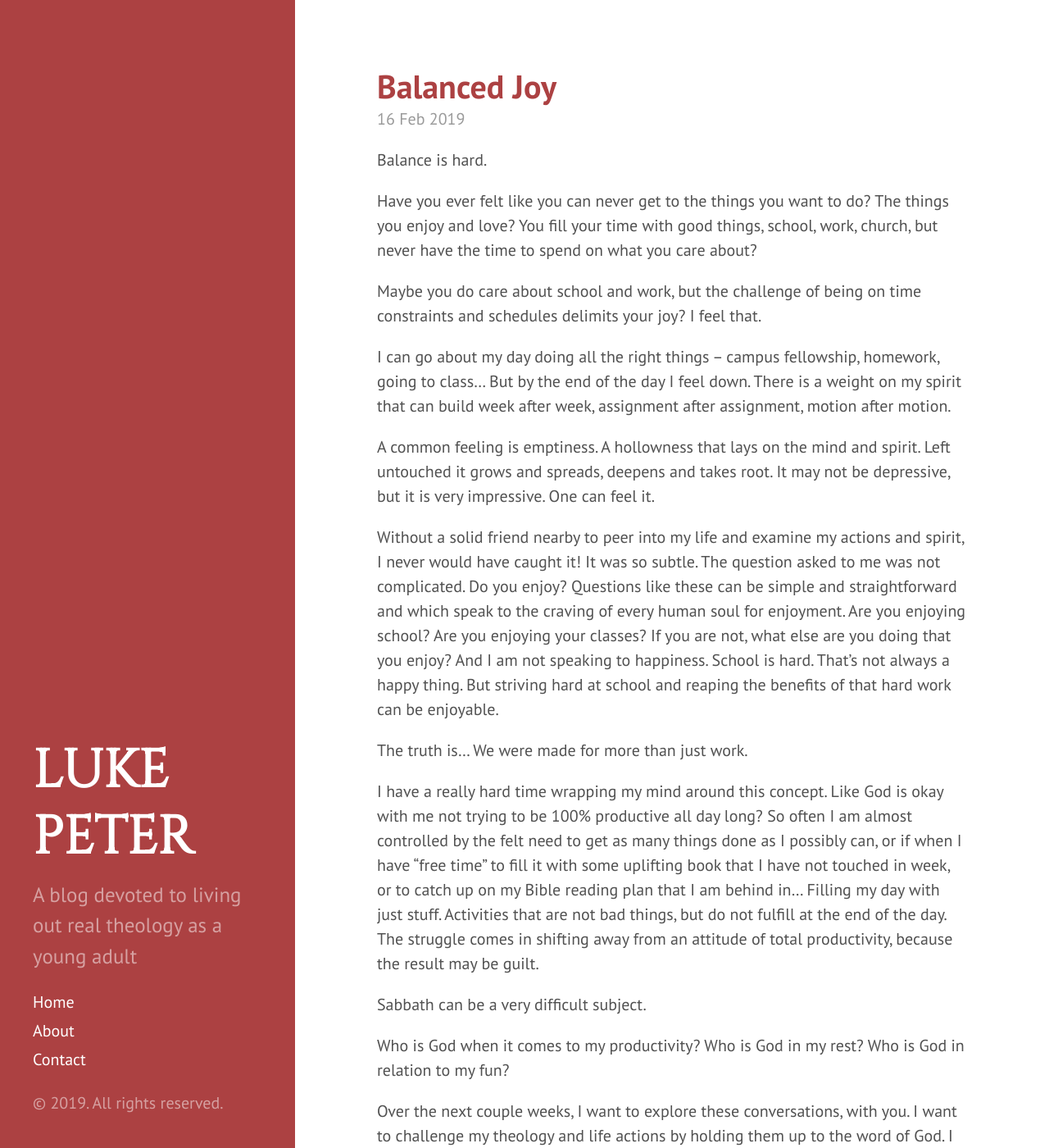
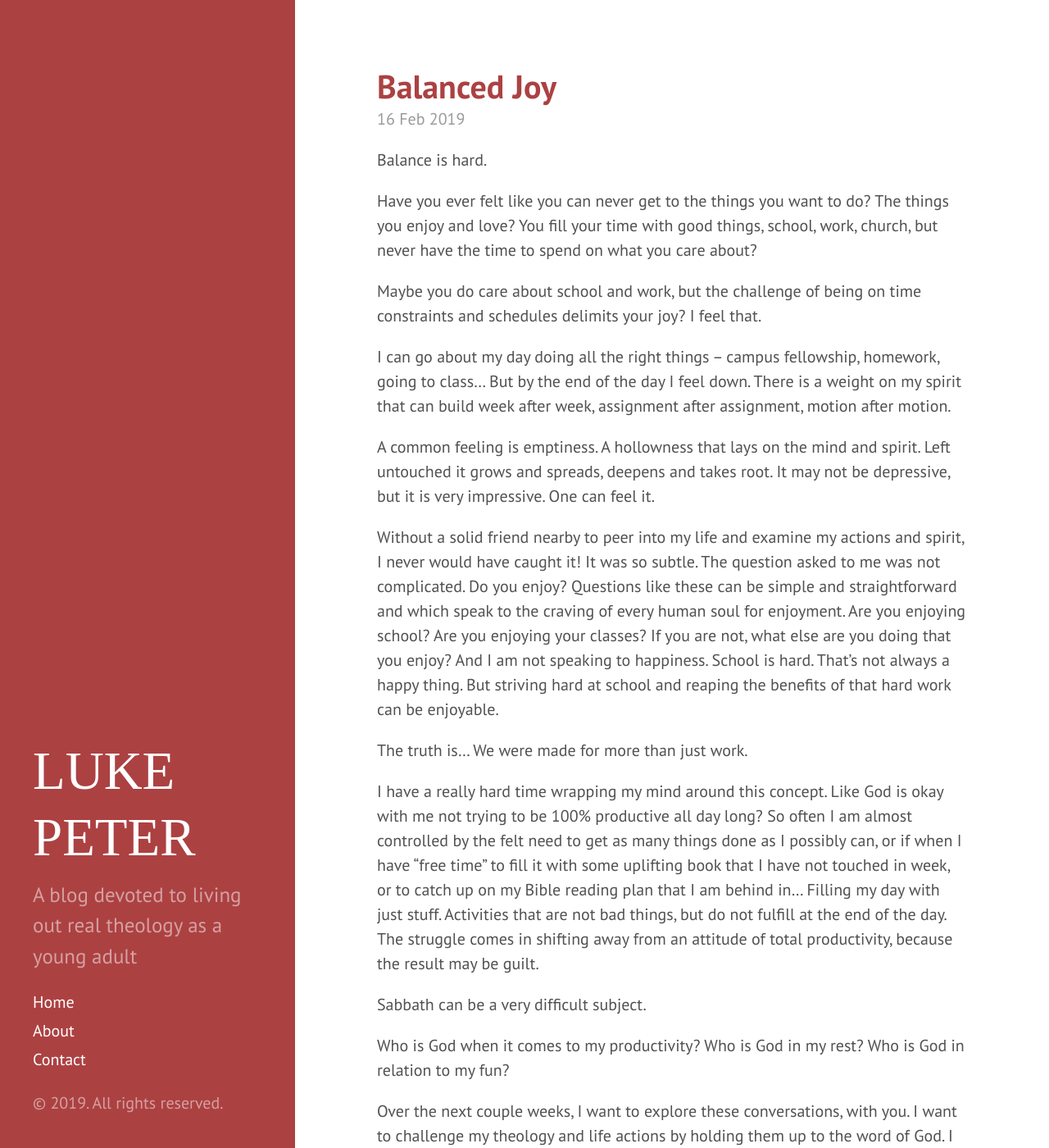
Before and after one commit to lpg0/lukepeter, a Jekyll site: the page built from docs/index.html, in a window 1280 px wide and 1400 px high. Shown: the whole window at 82% size. Built offline with Jekyll 4.4.1, drawn with Linux system fonts in a browser that asks for light colours; some web fonts are replaced; the list of posts is cut into pages by our own code.

Commit message:
Update hyde.css

```diff
--- a/docs/public/css/hyde.css
+++ b/docs/public/css/hyde.css
@@ -32,7 +32,7 @@
  */
 
 @import url('https://fonts.googleapis.com/css?family=Biryani');
-@import url('https://fonts.googleapis.com/css?family=Cinzel');
+@import url('https://fonts.googleapis.com/css?family=Cinzel:300');
 
 html {
   font-family: "PT Sans", Helvetica, Arial, sans-serif;
@@ -109,6 +109,7 @@
   /*font-family: "Abril Fatface", serif;*/
   /*font-family: 'Biryani', sans-serif;*/
   font-family: 'Cinzel', serif;
+  font-weight: 300;
   text-transform: uppercase;
   font-size: 3.25rem;
 }
```
